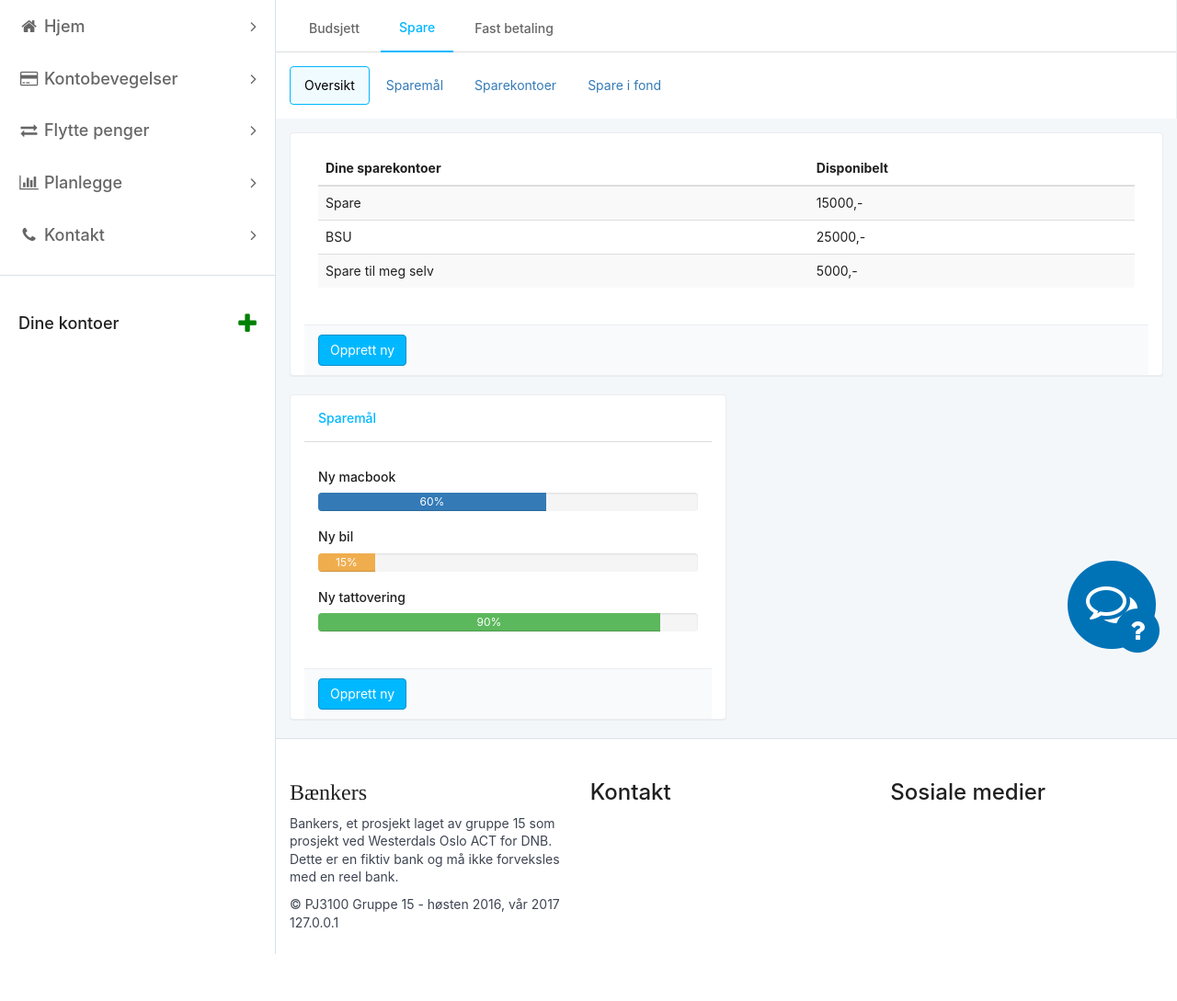
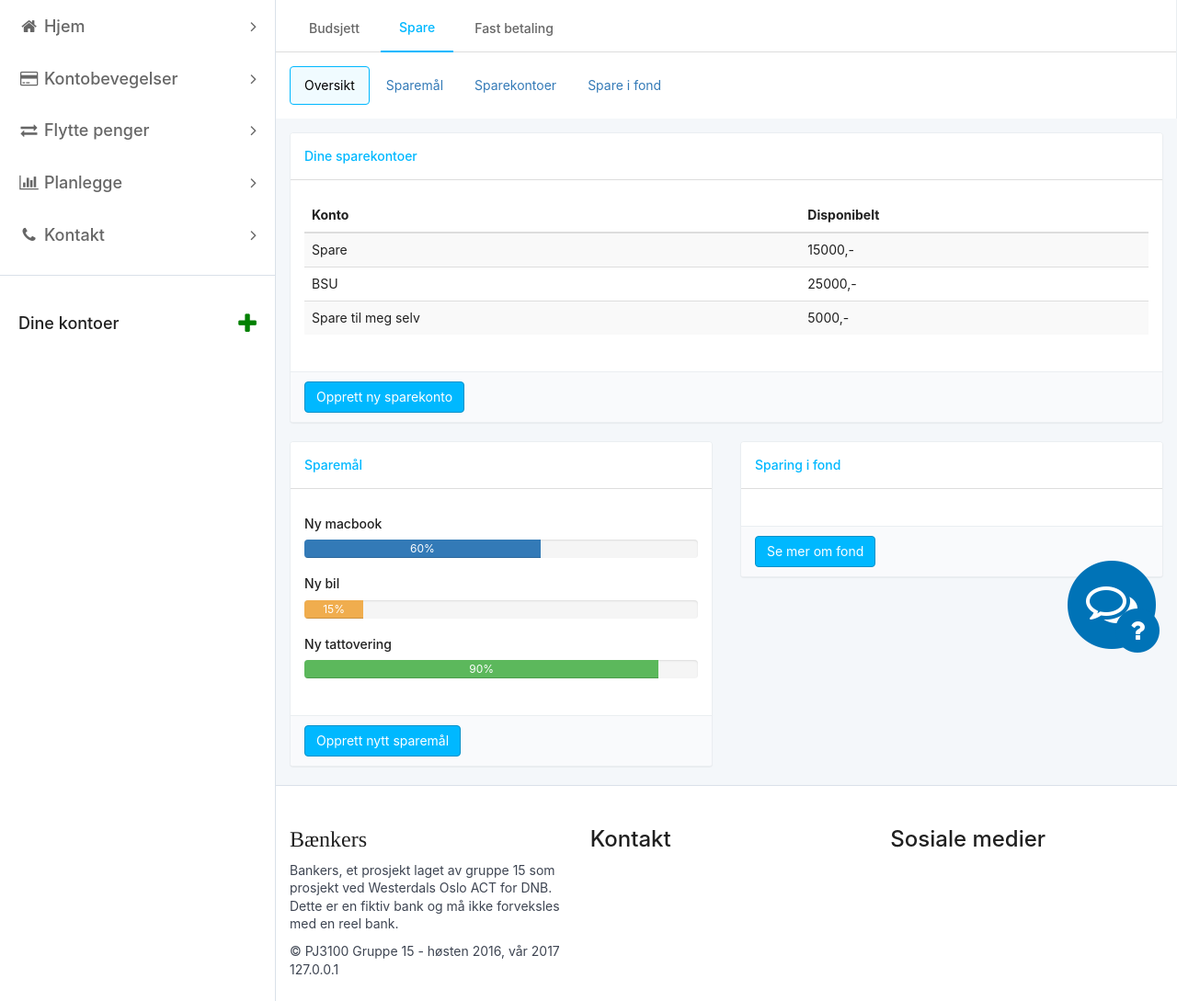
Before and after one commit to MathiasOki/Bankers, a PHP site: page /savings.php in a window 1280 px wide. Shown: the part 70-1159 px from the top of the page at 92% size. Before the commit the page ends 1108 px from the top, so only its background shows below. Run offline with PHP 8.4, Linux system fonts and the light colour scheme; the visitor is signed in with stand-in values (Sample User, id 1); data that the repository does not hold is empty; some web fonts are replaced.

Commit message:
Worked more on oversikt

```diff
--- a/savings.php
+++ b/savings.php
@@ -51,18 +51,22 @@
 		</div>
 		<div class="container-fluid padding-top">
 				<div class="row">
-		            <div class="col-md-12">
+		            <!--<div class="col-md-12">-->
 						<div class="tab-content">
 							<div class="tab-pane panel-form active" id="oversikt">
-								<div class="panel panel-default col-md-12">
+								<div class="col-md-12">
+									<div class="panel panel-default">
+										<div class="panel-heading">
+											Dine sparekontoer
+										</div><!--end panel heading-->
 										<div class="panel-body">
 											<table class="table table-striped">
 												<thead>
 													<tr>
-													<th>Dine sparekontoer</th>
+														<th>Konto</th>
 														<th>Disponibelt</th>
 													</tr>
-											</thead>
+												</thead><!--end table head-->
 												<tbody>
 														<tr>
 															<td>Spare</td>
@@ -76,21 +80,23 @@
 															<td>Spare til meg selv</td>
 															<td>5000,-</td>
 														</tr>
-											</tbody>
-										</table>
-									</div>
+												</tbody><!--end table body-->
+											</table><!--end table-->
+										</div><!--end panel body-->
 										<div class="panel-footer">
 											<div class="row">
 												<div class="col-md-10 col-md-offset-0">
-												<button type="submit" class="btn btn-bankers">Opprett ny</button>
+													<button type="submit" class="btn btn-bankers">Opprett ny sparekonto</button>
 												</div>
 											</div>
+										</div><!--end panel footer-->
+									</div><!--end panel-->
 								</div>
-								</div>
-								<div class="panel panel-default col-md-6">
+								<div class="col-md-6">
+									<div class="panel panel-default">
 										<div class="panel-heading">
 											Sparemål
-									</div>
+										</div><!--end panel heading-->
 										<div class="panel-body">
 											<h5>Ny macbook</h5>
 											<div class="progress">
@@ -112,14 +118,32 @@
 												    90%
 												  </div>
 											</div>
-									</div>
+										</div><!--end panel body-->
 										<div class="panel-footer">
 											<div class="row">
 												<div class="col-md-10 col-md-offset-0">
-												<button type="submit" class="btn btn-bankers">Opprett ny</button>
+													<button type="submit" class="btn btn-bankers">Opprett nytt sparemål</button>
 												</div>
+											</div><!--end row-->
+										</div><!--end panel footer-->
+									</div><!--end panel-->
 								</div>
+								<div class="col-md-6">
+									<div class="panel panel-default">
+										<div class="panel-heading">
+											Sparing i fond
+										</div><!--end panel heading-->
+										<div class="panel-body">
+
+										</div><!--end panel body-->
+										<div class="panel-footer">
+											<div class="row">
+												<div class="col-md-10 col-md-offset-0">
+													<button type="submit" class="btn btn-bankers">Se mer om fond</button>
 												</div>
+											</div><!--end row-->
+										</div><!--end panel footer-->
+									</div><!--end panel-->
 								</div>
 							</div><!--end tab pane-->
 							<div class="tab-pane panel-form" id="sparemal">
@@ -192,7 +216,7 @@
 								</div>
 							</div><!--end tab pane-->
 						</div><!--end tab content-->
-		            </div>
+		            <!--</div>-->
 		        </div>
 		</div>
         <?php
```
Lines whose indentation alone changed are shown as unchanged.
